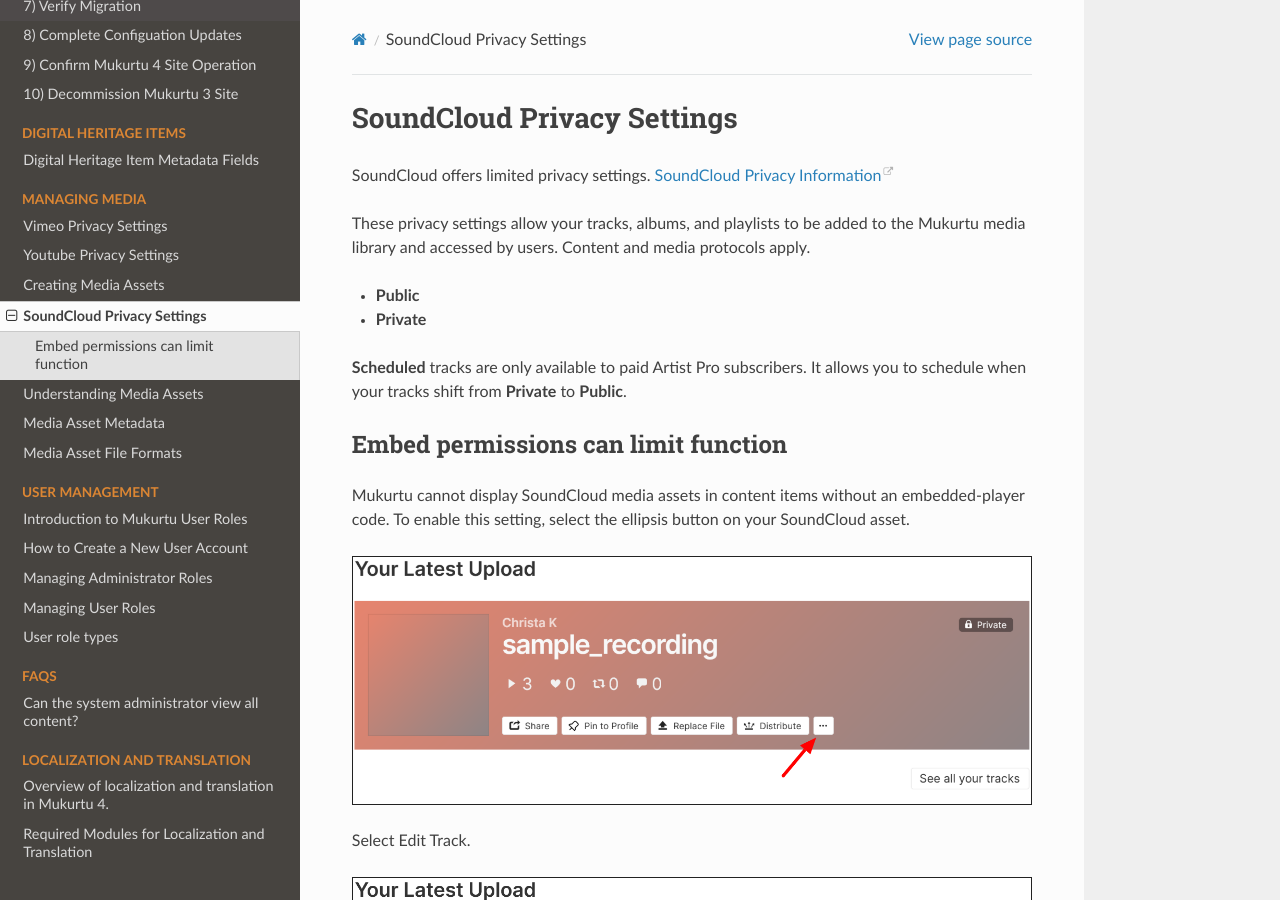
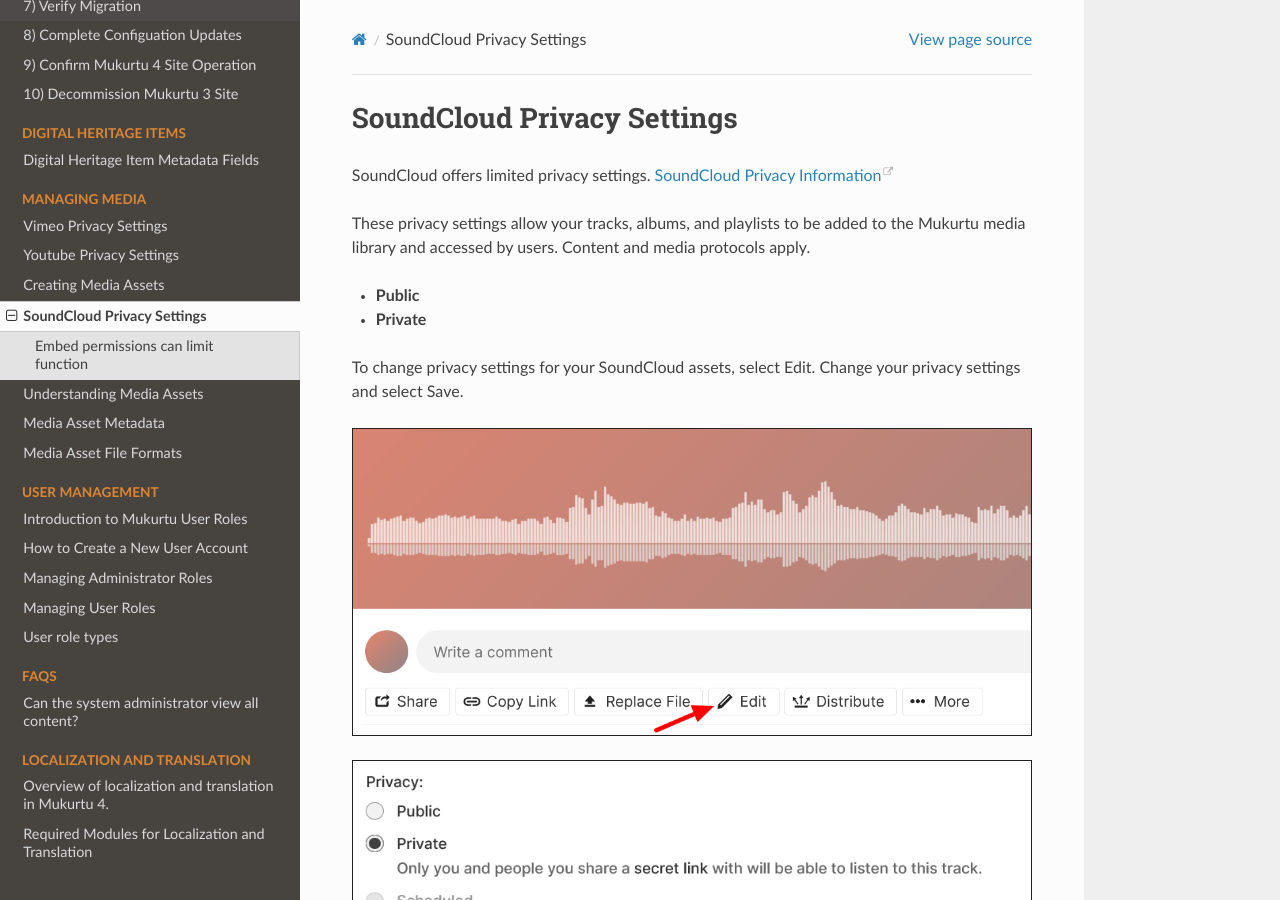
Before and after one commit to MukurtuCMS/mukurtudocs, a Sphinx documentation site: the page built from docs/source/media/SoundCloudPrivacySettings.md, in a window 1280 px wide and 900 px high. Built offline with Sphinx 7.4.7 and the Read the Docs theme 3.1.0, drawn with Linux system fonts in a browser that asks for light colours.

Commit message:
SoundCloud Privacy

```diff
--- a/docs/source/media/SoundCloudPrivacySettings.md
+++ b/docs/source/media/SoundCloudPrivacySettings.md
@@ -5,6 +5,12 @@
 These privacy settings allow your tracks, albums, and playlists to be added to the Mukurtu media library and accessed by users. Content and media protocols apply.
 - **Public**
 - **Private**
+
+To change privacy settings for your SoundCloud assets, select Edit. Change your privacy settings and select Save.
+
+![Privacy Settings](../embeds/SoundCloudprivacy1.5.png)
+
+![Privacy Settings](../embeds/SoundCloudprivacy1.png)
 
 **Scheduled** tracks are only available to paid Artist Pro subscribers. It allows you to schedule when your tracks shift from **Private** to **Public**.
 
```
Also changed, not shown: docs/source/embeds/SoundCloudprivacy1.5.png (added), docs/source/embeds/SoundCloudprivacy1.png (added).
